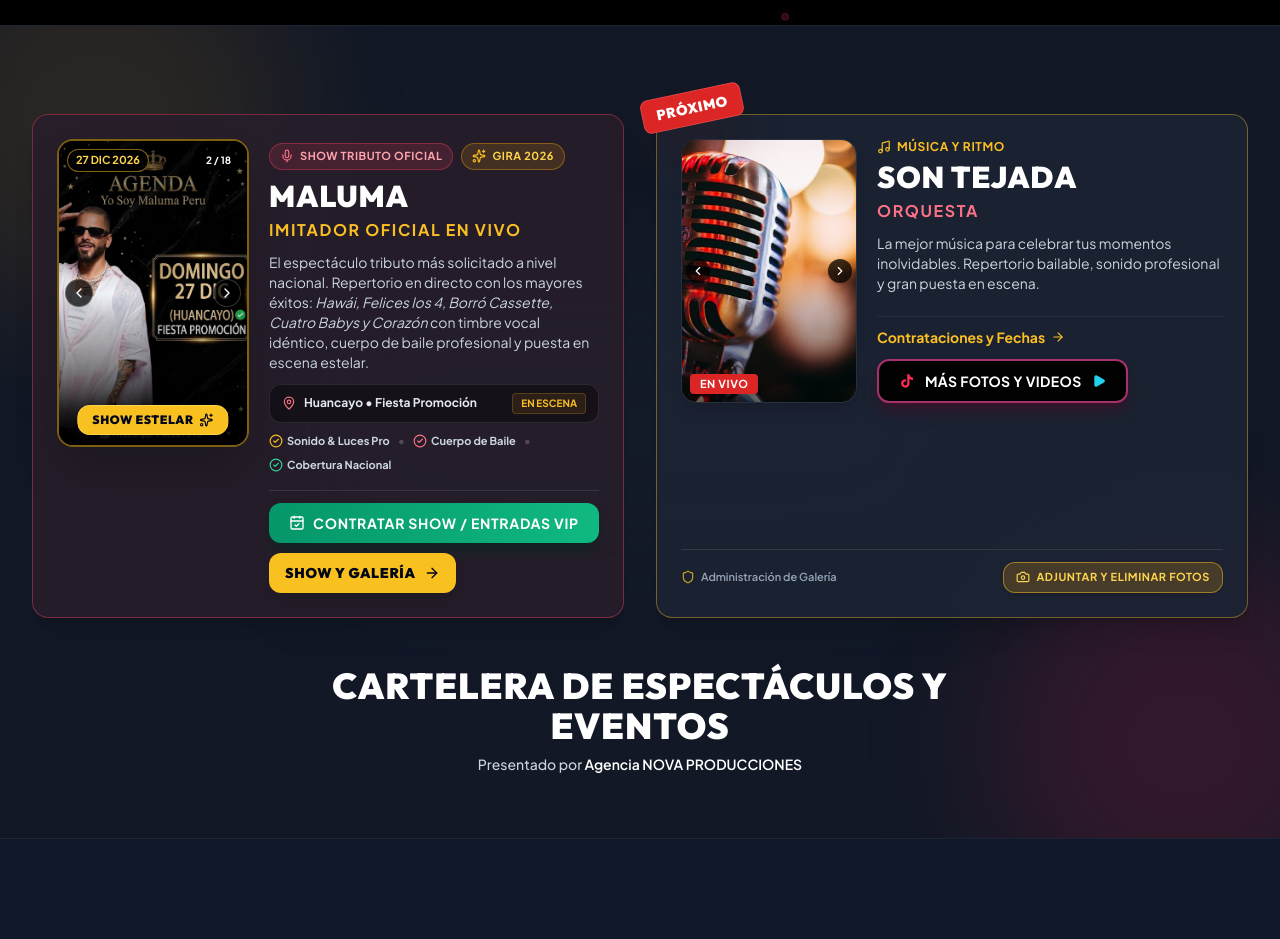
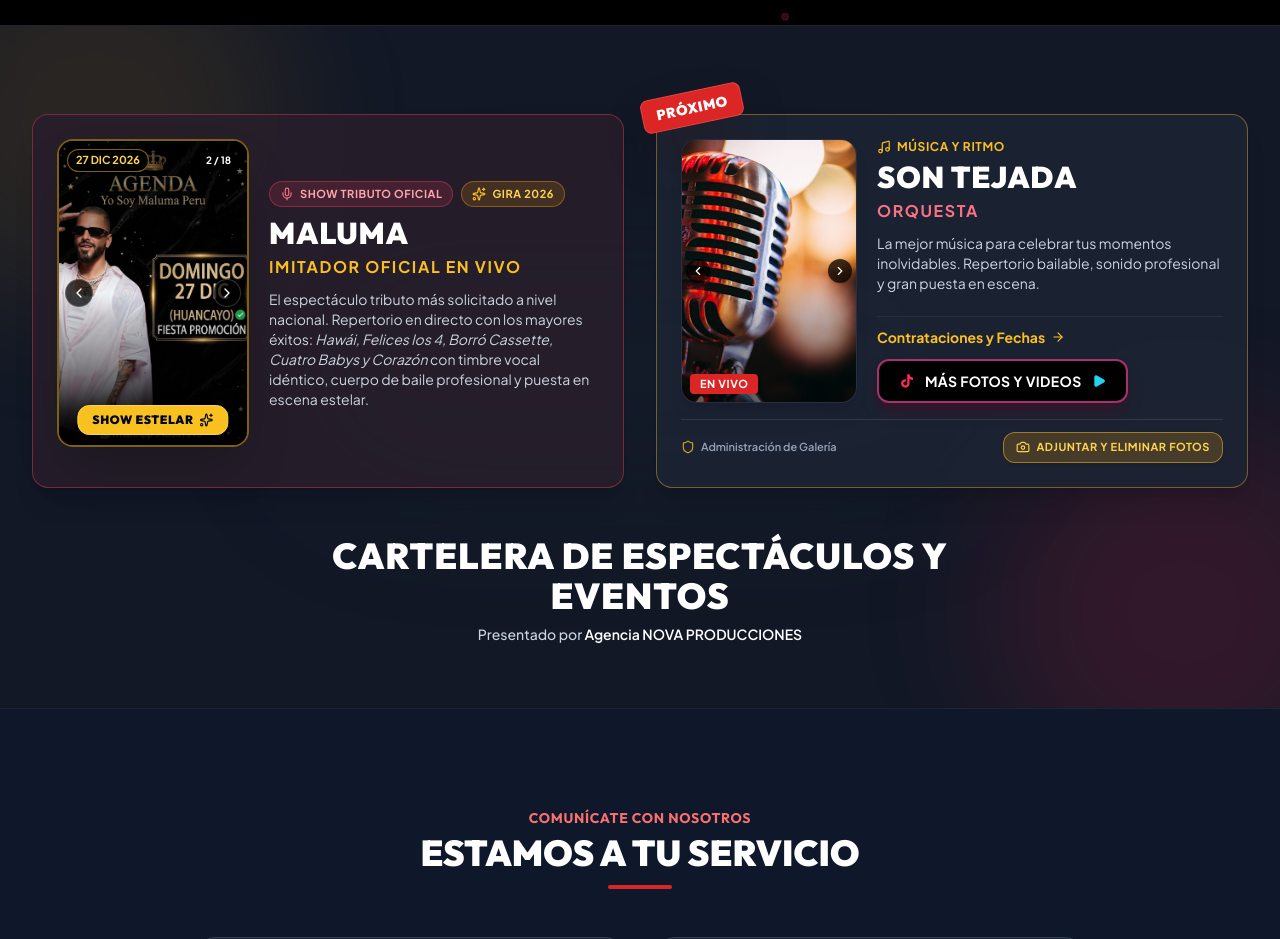
Before and after one commit to agencianovaeirl/pagina-web-nova, a plain HTML site: page index.html in a window 1280 px wide. Shown: the part 1460-2399 px from the top of the page. Drawn offline with nearby package versions, Linux system fonts and the light colour scheme; no server answers.

Commit message:
Eliminar elementos marcados en la tarjeta Maluma de index.html y centrar contenido

```diff
--- a/index.html
+++ b/index.html
@@ -403,7 +403,7 @@
                         </div>
 
                         <!-- Right: Content Details -->
-                        <div class="flex-1 text-center sm:text-left flex flex-col justify-between h-full pt-1">
+                        <div class="flex-1 text-center sm:text-left flex flex-col justify-center h-full pt-1">
                             <div>
                                 <!-- Activity Badges -->
                                 <div class="flex items-center justify-center sm:justify-start gap-2 flex-wrap">
@@ -432,52 +432,6 @@
                                 <p class="text-xs sm:text-sm text-slate-300 leading-relaxed mt-2.5">
                                     El espectáculo tributo más solicitado a nivel nacional. Repertorio en directo con los mayores éxitos: <em>Hawái, Felices los 4, Borró Cassette, Cuatro Babys y Corazón</em> con timbre vocal idéntico, cuerpo de baile profesional y puesta en escena estelar.
                                 </p>
-
-                                <!-- Indicador Dinámico de Ciudad / Fecha del Slider -->
-                                <div class="mt-3 py-2 px-3 rounded-xl bg-black/40 border border-white/10 flex items-center justify-between gap-2">
-                                    <div class="flex items-center gap-2 min-w-0">
-                                        <i data-lucide="map-pin" class="w-3.5 h-3.5 text-rose-400 flex-shrink-0"></i>
-                                        <span id="maluma-card-city" class="text-xs font-bold text-slate-200 truncate">
-                                            Gira Cierre de Año 2026
-                                        </span>
-                                    </div>
-                                    <span class="text-[10px] font-black text-amber-400 bg-amber-500/10 px-2 py-0.5 rounded border border-amber-400/20 uppercase whitespace-nowrap">
-                                        EN ESCENA
-                                    </span>
-                                </div>
-
-                                <!-- Atributos de Calidad del Show -->
-                                <div class="mt-2.5 flex flex-wrap items-center justify-center sm:justify-start gap-2 text-[11px] font-bold text-slate-300">
-                                    <span class="inline-flex items-center gap-1">
-                                        <i data-lucide="check-circle-2" class="w-3.5 h-3.5 text-amber-400"></i> Sonido & Luces Pro
-                                    </span>
-                                    <span class="text-white/20 hidden sm:inline">&bull;</span>
-                                    <span class="inline-flex items-center gap-1">
-                                        <i data-lucide="check-circle-2" class="w-3.5 h-3.5 text-rose-400"></i> Cuerpo de Baile
-                                    </span>
-                                    <span class="text-white/20 hidden sm:inline">&bull;</span>
-                                    <span class="inline-flex items-center gap-1">
-                                        <i data-lucide="check-circle-2" class="w-3.5 h-3.5 text-emerald-400"></i> Cobertura Nacional
-                                    </span>
-                                </div>
-                            </div>
-
-                            <!-- Botones de Acción Directos: WhatsApp & Show Estelar -->
-                            <div class="mt-4 pt-3 border-t border-white/10 flex flex-wrap items-center justify-between gap-2.5">
-                                <a id="maluma-card-wa-link"
-                                    href="https://wa.me/51935082171?text=Hola,%20deseo%20contratar%20el%20show%20o%20comprar%20entradas%20VIP%20para%20Maluma%20Imitador%20Oficial%20(28%20Diciembre%202026)"
-                                    target="_blank"
-                                    class="flex-1 min-w-[190px] px-4 py-2.5 rounded-xl bg-gradient-to-r from-emerald-600 to-emerald-500 hover:from-emerald-500 hover:to-emerald-400 text-white font-black text-xs sm:text-sm uppercase tracking-wider flex items-center justify-center gap-2 shadow-lg shadow-emerald-950/50 hover:shadow-[0_0_20px_rgba(16,185,129,0.4)] hover:-translate-y-0.5 active:translate-y-0 transition-all cursor-pointer">
-                                    <i data-lucide="calendar-check" class="w-4 h-4"></i>
-                                    <span>CONTRATAR SHOW / ENTRADAS VIP</span>
-                                </a>
-
-                                <a href="malumaimitador.html"
-                                    class="px-4 py-2.5 rounded-xl bg-[#f8c120] hover:bg-[#ffcf33] text-slate-950 font-heading font-black text-xs sm:text-sm uppercase tracking-wider flex items-center justify-center gap-2 shadow-lg hover:shadow-[0_0_22px_rgba(251,191,36,0.6)] hover:-translate-y-0.5 active:translate-y-0 transition-all cursor-pointer whitespace-nowrap"
-                                    title="Entrar a la página oficial y galería completa de Maluma Tributo">
-                                    <span>SHOW Y GALERÍA</span>
-                                    <i data-lucide="arrow-right" class="w-4 h-4"></i>
-                                </a>
                             </div>
                         </div>
                     </div>
```
